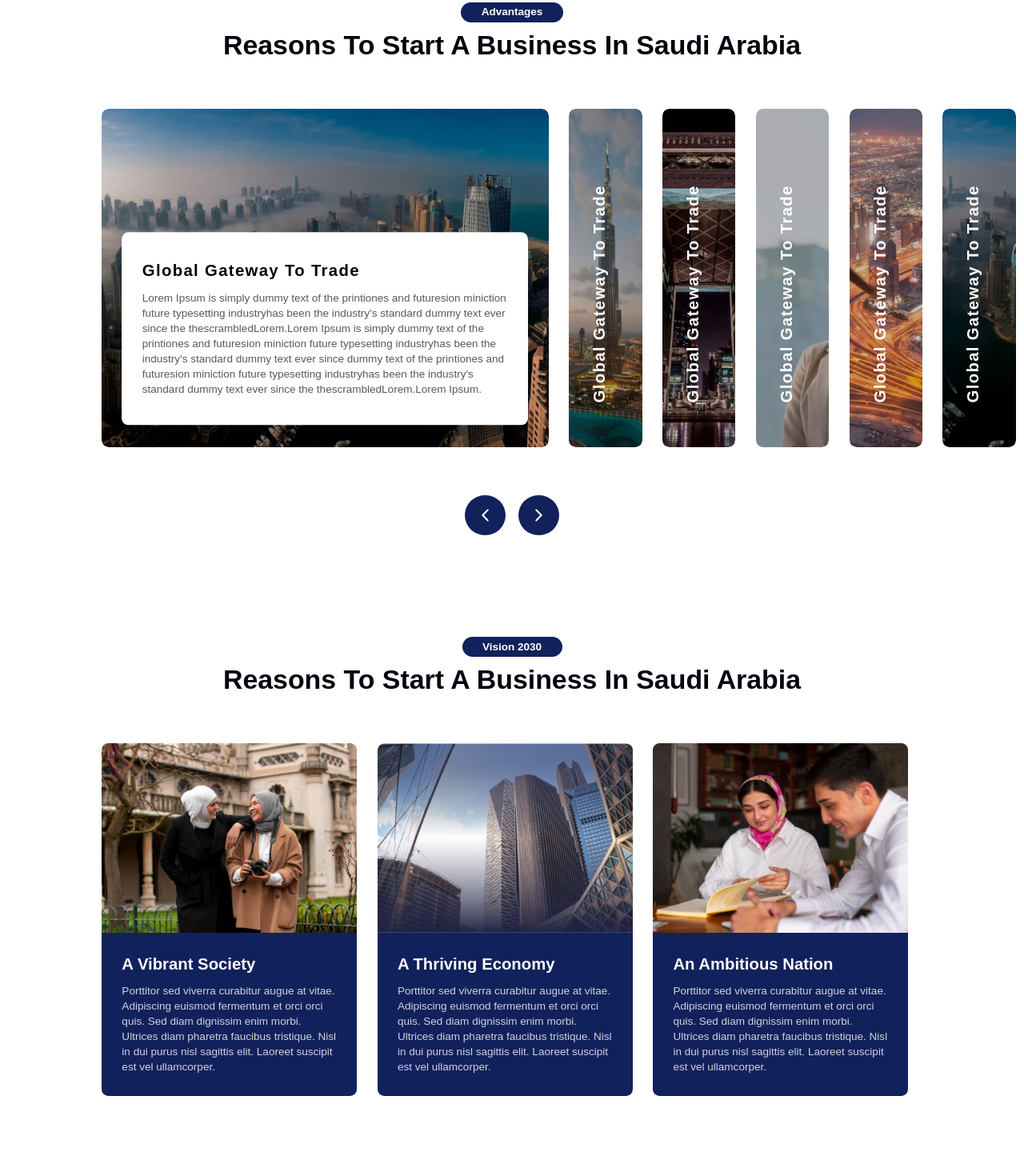
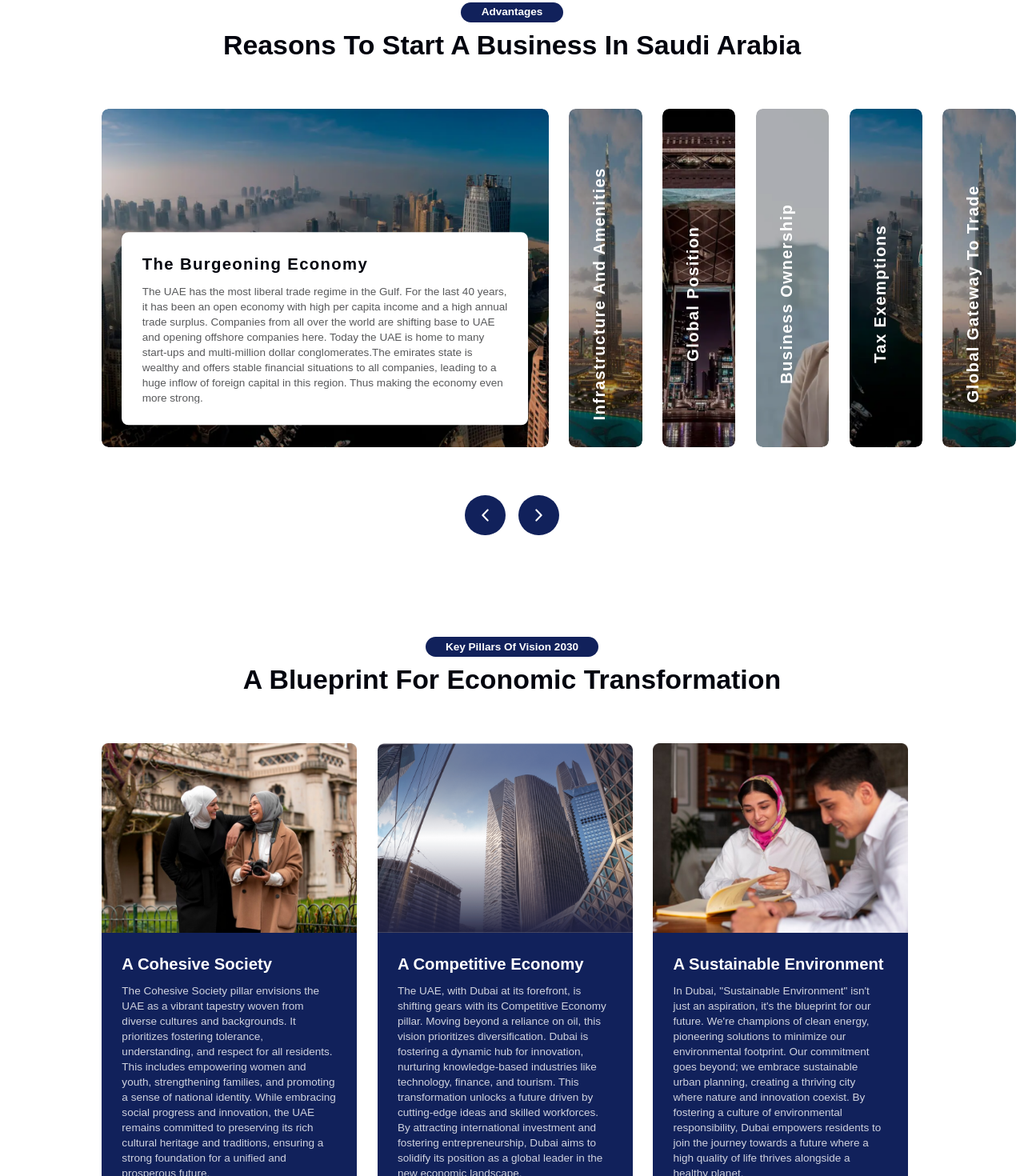
Before and after one commit to lazim-mv/BeaconUAE, a Next.js app: page /pages/WhyDubai in a window 1280 px wide. Shown: the part 780-2250 px from the top of the page at 80% size. Built offline with nearby package versions, Linux system fonts and the light colour scheme.

Commit message:
change in content

```diff
--- a/src/app/Contents/Data.js
+++ b/src/app/Contents/Data.js
@@ -4,9 +4,9 @@ const container2 = {
   cardData: [
     {
       img: "/Container2/1.png",
-      cardHeading: "Global gateway to trade",
+      cardHeading: "The Burgeoning Economy",
       description:
-        "Porttitor sed viverra curabitur augue at vitae. Adipiscing euismod fermentum et orci orci quis. Sed diam dignissim enim morbi. Ultrices diam pharetra faucibus tristique. Nisl in dui purus nisl sagittis elit. Laoreet suscipit est vel ullamcorper. In eleifend vitae a sed at urna. Blandit odio scelerisque ut dis elit nulla vivamus. Posuere curabitur congue nibh dolor erat dolor risus imperdiet.",
+        "The UAE has the most liberal trade regime in the Gulf.  For the last 40 years, it has been an open economy with high per capita income and a high annual trade surplus. Companies from all over the world are shifting base to UAE and opening offshore companies here. Today the UAE is home to many start-ups and multi-million dollar conglomerates.The emirates state is wealthy and offers stable financial situations to all companies, leading to a huge inflow of foreign capital in this region. Thus making the economy even more strong.",
     },
     {
       img: "/Container2/2.png",
@@ -25,62 +25,62 @@ const container2 = {
 
 const container3 = [
   {
-    sectionName: "Vision 2030",
-    sectionTitle: "Reasons to Start a Business in Saudi arabia",
+    sectionName: "Key Pillars of Vision 2030",
+    sectionTitle: "A Blueprint for Economic Transformation",
     cardData: [
       {
         img: "/Container3/1.png",
-        cardHeading: "A Vibrant Society",
+        cardHeading: "A Cohesive Society",
         description:
-          "Porttitor sed viverra curabitur augue at vitae. Adipiscing euismod fermentum et orci orci quis. Sed diam dignissim enim morbi. Ultrices diam pharetra faucibus tristique. Nisl in dui purus nisl sagittis elit. Laoreet suscipit est vel ullamcorper.",
+          "The Cohesive Society pillar envisions the UAE as a vibrant tapestry woven from diverse cultures and backgrounds. It prioritizes fostering tolerance, understanding, and respect for all residents. This includes empowering women and youth, strengthening families, and promoting a sense of national identity. While embracing social progress and innovation, the UAE remains committed to preserving its rich cultural heritage and traditions, ensuring a strong foundation for a unified and prosperous future.",
       },
       {
         img: "/Container3/2.png",
-        cardHeading: "A Thriving Economy",
+        cardHeading: "A Competitive Economy",
         description:
-          "Porttitor sed viverra curabitur augue at vitae. Adipiscing euismod fermentum et orci orci quis. Sed diam dignissim enim morbi. Ultrices diam pharetra faucibus tristique. Nisl in dui purus nisl sagittis elit. Laoreet suscipit est vel ullamcorper.",
+          "The UAE, with Dubai at its forefront, is shifting gears with its Competitive Economy pillar. Moving beyond a reliance on oil, this vision prioritizes diversification. Dubai is fostering a dynamic hub for innovation, nurturing knowledge-based industries like technology, finance, and tourism. This transformation unlocks a future driven by cutting-edge ideas and skilled workforces. By attracting international investment and fostering entrepreneurship, Dubai aims to solidify its position as a global leader in the new economic landscape.",
       },
       {
         img: "/Container3/3.png",
-        cardHeading: "An Ambitious Nation",
+        cardHeading: "A Sustainable Environment",
         description:
-          "Porttitor sed viverra curabitur augue at vitae. Adipiscing euismod fermentum et orci orci quis. Sed diam dignissim enim morbi. Ultrices diam pharetra faucibus tristique. Nisl in dui purus nisl sagittis elit. Laoreet suscipit est vel ullamcorper.",
+          "In Dubai, \"Sustainable Environment\" isn't just an aspiration, it's the blueprint for our future. We're champions of clean energy, pioneering solutions to minimize our environmental footprint. Our commitment goes beyond; we embrace sustainable urban planning, creating a thriving city where nature and innovation coexist. By fostering a culture of environmental responsibility, Dubai empowers residents to join the journey towards a future where a high quality of life thrives alongside a healthy planet.",
       },
     ],
   },
   {
     sectionName: "Vision 2030",
-    sectionTitle: "Reasons to Start a Business in dubai",
+    sectionTitle: "Change Jurisdiction",
     cardData: [
       {
         img: "/Container3/4.png",
-        cardHeading: "A Vibrant Society",
+        cardHeading: "Mainland Company",
         description:
-          "Porttitor sed viverra curabitur augue at vitae. Adipiscing euismod fermentum et orci orci quis. Sed diam dignissim enim morbi. Ultrices diam pharetra faucibus tristique. Nisl in dui purus nisl sagittis elit. Laoreet suscipit est vel ullamcorper.",
+          "Dubai's mainland companies offer full access to the UAE market and allow 100% foreign ownership with a local service agent. This flexibility comes with the requirement for a physical office and potential future corporate tax. The setup process is more complex, but these companies can participate in government tenders.",
       },
       {
         img: "/Container3/5.png",
-        cardHeading: "A Thriving Economy",
+        cardHeading: "Freezone Company",
         description:
-          "Porttitor sed viverra curabitur augue at vitae. Adipiscing euismod fermentum et orci orci quis. Sed diam dignissim enim morbi. Ultrices diam pharetra faucibus tristique. Nisl in dui purus nisl sagittis elit. Laoreet suscipit est vel ullamcorper.",
+          "Freezone companies operate within designated zones with streamlined setup, 100% foreign ownership, and tax exemptions (depending on the zone). They benefit from world-class infrastructure but face limitations on business activities (restricted to the free zone's permitted activities) and may have annual fees.",
       },
       {
         img: "/Container3/6.png",
-        cardHeading: "An Ambitious Nation",
+        cardHeading: "Offshore Companies",
         description:
-          "Porttitor sed viverra curabitur augue at vitae. Adipiscing euismod fermentum et orci orci quis. Sed diam dignissim enim morbi. Ultrices diam pharetra faucibus tristique. Nisl in dui purus nisl sagittis elit. Laoreet suscipit est vel ullamcorper.",
+          "Offshore companies, registered outside the UAE, are ideal for international trade and investment holding. They offer 100% foreign ownership, tax benefits, and low setup costs, but cannot conduct business directly within the UAE mainland and have limited banking facilities there.",
       },
     ],
   },
 ];
 
 const container4 = {
-  sectionTitle: "Reasons to Start a Business in Saudi arabia",
+  sectionTitle: "Dubai Economic Agenda D33",
   smImg: "/Container4/2.png",
   img: "/Container4/1.png",
   btnText: "Contact Us",
   description:
-    "Porttitor sed viverra curabitur augue at vitae. Adipiscing euismod fermentum et orci orci quis. Sed diam dignissim enim morbi. Ultrices diam pharetra faucibus tristique. Nisl in dui purus nisl sagittis elit. Laoreet suscipit est vel ullamcorper. In eu tristique sit congue. Pretium neque eu iaculis auctor ac neque pharetra lectus. Parturient ante nisi enim odio hac. Faucibus integer id malesuada eleifend vitae a sed at urna. Blandit odio scelerisque ut dis elit nulla vivamus. vivamus volutpat eu. Ultricies molestie consequat gravida pulvinar enim quam imperdiet nisl. Libero faucibus eu pretium egestas urna donec ante nunc nunc. Posuere curabitur congue nibh dolor erat dolor risus imperdiet.",
+    "Dubai's ambitious vision for the future is embodied in the D33 Economic Agenda, a roadmap for transformative growth by 2033. This plan sets out to double foreign trade and expand trade partnerships across the globe. Sustainability takes center stage with initiatives for green manufacturing and fostering a culture of environmental responsibility. Innovation is a key driver, with programs to attract leading universities, nurture homegrown startups, and create a \"Sandbox Dubai\" for testing cutting-edge technologies. Empowering the next generation is crucial, with initiatives to integrate young Emiratis into the workforce and support the growth of talented entrepreneurs. D33 aims to solidify Dubai's position as a global leader in trade, investment, and innovation, all while ensuring a sustainable and prosperous future for its citizens.",
 };
 
 const container5 = {
@@ -204,63 +204,39 @@ const container8 = {
   cardData: [
     {
       img: "/Container8/1.png",
-      cardHeading: "Global gateway to trade",
+      cardHeading: "The Burgeoning Economy",
       description:
-        "Lorem Ipsum is simply dummy text of the printiones and futuresion miniction future  typesetting industryhas been the industry's standard dummy text ever since the thescrambledLorem.Lorem Ipsum is simply dummy text of the printiones and futuresion miniction future  typesetting industryhas been the industry's standard dummy text ever since dummy text of the printiones and futuresion miniction future  typesetting industryhas been the industry's standard dummy text ever since the thescrambledLorem.Lorem Ipsum.",
+        "The UAE has the most liberal trade regime in the Gulf.  For the last 40 years, it has been an open economy with high per capita income and a high annual trade surplus. Companies from all over the world are shifting base to UAE and opening offshore companies here. Today the UAE is home to many start-ups and multi-million dollar conglomerates.The emirates state is wealthy and offers stable financial situations to all companies, leading to a huge inflow of foreign capital in this region. Thus making the economy even more strong.",
+    },
+    {
+      img: "/Container8/2.png",
+      cardHeading: "Infrastructure and Amenities",
+      description:
+        "The UAE government has left no stone unturned in ensuring the foreign investors face absolutely no trouble in running their businesses. This resolve has translated into world-class infrastructure and amenities in business parks, office spaces, warehousing, transportation, connectivity, and utilities.",
+    },
+    {
+      img: "/Container8/3.png",
+      cardHeading: "Global Position",
+      description:
+        "The UAE Business environment is ranked as one of the most favourable in the entire GCC region.  According to a World bank’s 2015 ‘Doing Business’ report, UAE has ranked 26th ahead of other GCC nations like Saudi (49th). UAE is ahead of European nations as well. The Netherlands ranks at 27th, France and Turkey are at 31st and 55th. This speaks volumes about the favourable conditions for doing business in the land.",
+    },
+    {
+      img: "/Container8/4.png",
+      cardHeading: "Business Ownership",
+      description:
+        "Under typical foreign direct investment laws, the foreign business investment has only up to 49% of the business share while the local partner gets to have 51%. Under different company formation in UAE, foreign business owners can enjoy 100% business ownership.",
+    },
+    {
+      img: "/Container8/1.png",
+      cardHeading: "Tax Exemptions",
+      description:
+        "One of the major hassles of opening a business in a foreign territory is developing an understanding of their tax laws and manoeuvring your business so that you have minimum taxes to manage. The Emirates offers various kinds of business ownership patterns and tax categories. One among them stands out to be the free zones with the feature of 100% tax exemptions. There is 0% corporate and income tax, 30 % tax rebate on international film and TV production spend. This means you can keep your business profits without paying any business/income tax to the government. Just make sure you register your companies under the free zones umbrella.",
     },
     {
       img: "/Container8/2.png",
       cardHeading: "Global gateway to trade",
       description:
-        "Lorem Ipsum is simply dummy text of the printiones and futuresion miniction future  typesetting industryhas been the industry's standard dummy text ever since the thescrambledLorem.Lorem Ipsum is simply dummy text of the printiones and futuresion miniction future  typesetting industryhas been the industry's standard dummy text ever since dummy text of the printiones and futuresion miniction future  typesetting industryhas been the industry's standard dummy text ever since the thescrambledLorem.Lorem Ipsum.",
-    },
-    {
-      img: "/Container8/3.png",
-      cardHeading: "Global gateway to trade",
-      description:
-        "Lorem Ipsum is simply dummy text of the printiones and futuresion miniction future  typesetting industryhas been the industry's standard dummy text ever since the thescrambledLorem.Lorem Ipsum is simply dummy text of the printiones and futuresion miniction future  typesetting industryhas been the industry's standard dummy text ever since dummy text of the printiones and futuresion miniction future  typesetting industryhas been the industry's standard dummy text ever since the thescrambledLorem.Lorem Ipsum.",
-    },
-    {
-      img: "/Container8/4.png",
-      cardHeading: "Global gateway to trade",
-      description:
-        "Lorem Ipsum is simply dummy text of the printiones and futuresion miniction future  typesetting industryhas been the industry's standard dummy text ever since the thescrambledLorem.Lorem Ipsum is simply dummy text of the printiones and futuresion miniction future  typesetting industryhas been the industry's standard dummy text ever since dummy text of the printiones and futuresion miniction future  typesetting industryhas been the industry's standard dummy text ever since the thescrambledLorem.Lorem Ipsum.",
-    },
-    {
-      img: "/Container8/5.png",
-      cardHeading: "Global gateway to trade",
-      description:
-        "Lorem Ipsum is simply dummy text of the printiones and futuresion miniction future  typesetting industryhas been the industry's standard dummy text ever since the thescrambledLorem.Lorem Ipsum is simply dummy text of the printiones and futuresion miniction future  typesetting industryhas been the industry's standard dummy text ever since dummy text of the printiones and futuresion miniction future  typesetting industryhas been the industry's standard dummy text ever since the thescrambledLorem.Lorem Ipsum.",
-    },
-    {
-      img: "/Container8/1.png",
-      cardHeading: "Global gateway to trade",
-      description:
-        "Lorem Ipsum is simply dummy text of the printiones and futuresion miniction future  typesetting industryhas been the industry's standard dummy text ever since the thescrambledLorem.Lorem Ipsum is simply dummy text of the printiones and futuresion miniction future  typesetting industryhas been the industry's standard dummy text ever since dummy text of the printiones and futuresion miniction future  typesetting industryhas been the industry's standard dummy text ever since the thescrambledLorem.Lorem Ipsum.",
-    },
-    {
-      img: "/Container8/2.png",
-      cardHeading: "Global gateway to trade",
-      description:
-        "Lorem Ipsum is simply dummy text of the printiones and futuresion miniction future  typesetting industryhas been the industry's standard dummy text ever since the thescrambledLorem.Lorem Ipsum is simply dummy text of the printiones and futuresion miniction future  typesetting industryhas been the industry's standard dummy text ever since dummy text of the printiones and futuresion miniction future  typesetting industryhas been the industry's standard dummy text ever since the thescrambledLorem.Lorem Ipsum.",
-    },
-    {
-      img: "/Container8/3.png",
-      cardHeading: "Global gateway to trade",
-      description:
-        "Lorem Ipsum is simply dummy text of the printiones and futuresion miniction future  typesetting industryhas been the industry's standard dummy text ever since the thescrambledLorem.Lorem Ipsum is simply dummy text of the printiones and futuresion miniction future  typesetting industryhas been the industry's standard dummy text ever since dummy text of the printiones and futuresion miniction future  typesetting industryhas been the industry's standard dummy text ever since the thescrambledLorem.Lorem Ipsum.",
-    },
-    {
-      img: "/Container8/4.png",
-      cardHeading: "Global gateway to trade",
-      description:
-        "Lorem Ipsum is simply dummy text of the printiones and futuresion miniction future  typesetting industryhas been the industry's standard dummy text ever since the thescrambledLorem.Lorem Ipsum is simply dummy text of the printiones and futuresion miniction future  typesetting industryhas been the industry's standard dummy text ever since dummy text of the printiones and futuresion miniction future  typesetting industryhas been the industry's standard dummy text ever since the thescrambledLorem.Lorem Ipsum.",
-    },
-    {
-      img: "/Container8/5.png",
-      cardHeading: "Global gateway to trade",
-      description:
-        "Lorem Ipsum is simply dummy text of the printiones and futuresion miniction future  typesetting industryhas been the industry's standard dummy text ever since the thescrambledLorem.Lorem Ipsum is simply dummy text of the printiones and futuresion miniction future  typesetting industryhas been the industry's standard dummy text ever since dummy text of the printiones and futuresion miniction future  typesetting industryhas been the industry's standard dummy text ever since the thescrambledLorem.Lorem Ipsum.",
+        "Dubai reigns supreme as a global gateway for trade. Its strategic location bridges East and West, offering unparalleled access to markets across Asia, Africa, and Europe. A world-class infrastructure with efficient ports, airports, and free zones fosters seamless trade, while business-friendly regulations and reduced costs make Dubai an ideal launching pad for your international trading endeavors.",
     },
   ],
 };
--- a/src/app/components/Container4/Container4.js
+++ b/src/app/components/Container4/Container4.js
@@ -29,6 +29,7 @@ const Container4 = () => {
           padding="0 0 1.3227513227513228vw 0"
         />
         <SectionDescription sectionText={container4.description} padding="1.984126984126984vw"/>
+        <a href='../../pages/Contact' className={styles.link}>
         <BtnComponent
           buttonText={container4.btnText}
           bg="transparrent"
@@ -36,6 +37,7 @@ const Container4 = () => {
           arrow={true}
           color="#02040E"
         />
+        </a>
       </div>
     </div>
   );
--- a/src/app/components/Hero/Hero.js
+++ b/src/app/components/Hero/Hero.js
@@ -16,9 +16,9 @@ const Hero = () => {
         unoptimized
       />
       <div className={styles.contentContainer}>
-        <h1>Saudi Vision 2030</h1>
+        <h1>Dubai Vision 2033</h1>
         <SectionDescription
-          sectionText="Lorem ipsum dolor sit amet consectetur. Id habitant pellentesque feugiat aliquam mattis bibendum arcu quis dis at risus sodales. Interdum iaculis libero at at."
+          sectionText="Booming economy where everyone has the opportunity to succeed."
           width="34.32539682539682vw"
           margin="1.3227513227513228vw 0vw 0 0vw"
           color="rgba(255,255,255,0.8)"
--- a/src/app/globals.css
+++ b/src/app/globals.css
@@ -546,11 +546,12 @@ li{
   width: 100%;
   text-align: center;
   border-radius: 11px;
-  backface-visibility: hidden;
+  /* backface-visibility: hidden; */
 }
 
 .frontNew{
   z-index: 1;
+  position: absolute;
 }
 
 .backNew{
@@ -564,6 +565,7 @@ li{
   width: 100%;
   height: 100%;
   z-index: 0;
+  border-radius: 12px;
 }
 /* .backNew {
   background: transparent;
```
